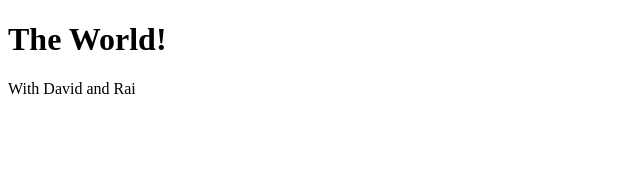
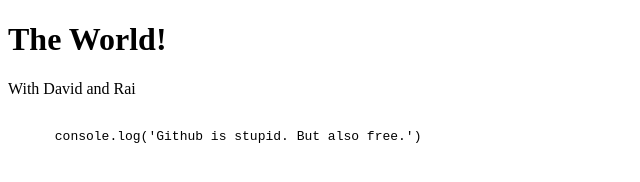
Before and after one commit to DavidAndRaiConquerTheWorld/ConqueringTheWorld, a plain HTML site: page index.html in a window 1280 px wide. Shown: the whole page, without its empty margins (0-640 px from the left). Drawn offline with Linux system fonts and the light colour scheme.

Commit message:
Throw some shade at gHub.

```diff
--- a/index.html
+++ b/index.html
@@ -9,5 +9,11 @@
 
 
   <p>With David and Rai</p>
+
+  <pre>
+    <code>
+      console.log('Github is stupid. But also free.')
+    </code>
+  </pre>
 </body>
 </html>
```
